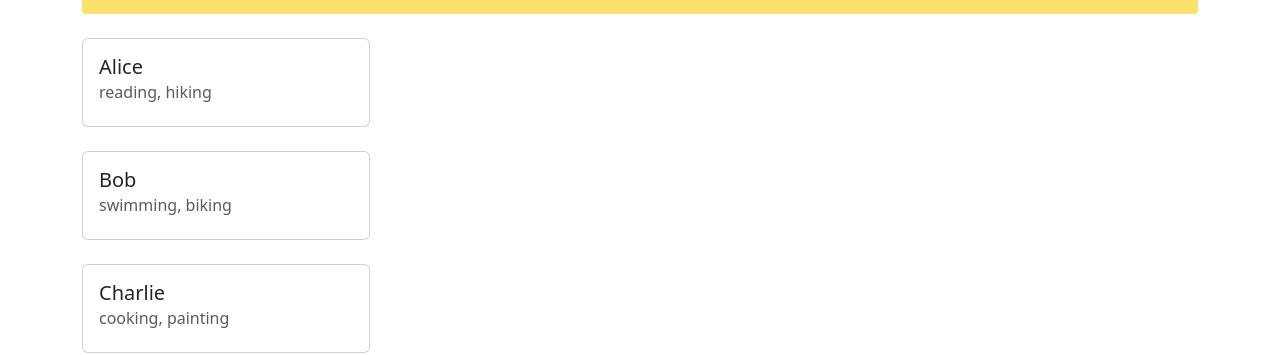
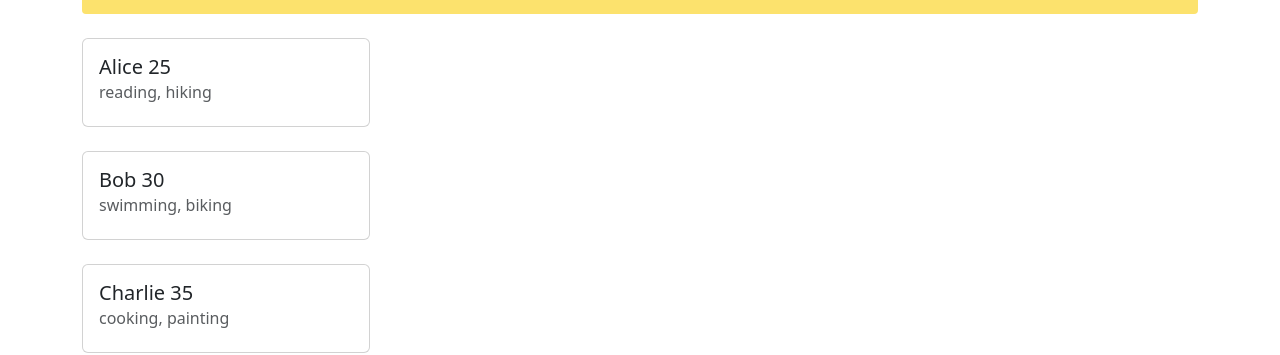
Before and after one commit to ileniadigital/HobbiesConnect, a Vue app in the folder frontend/: page /findfriends in a window 1280 px wide. Shown: the part 182-537 px from the top of the page. Built offline with nearby package versions, Linux system fonts and the light colour scheme.

Commit message:
Finished filtering bv age using hardcoded data

```diff
--- a/frontend/src/components/Filter.vue
+++ b/frontend/src/components/Filter.vue
@@ -30,6 +30,7 @@ export default defineComponent({
             }
             console.log('Age from:', this.ageFrom);
             console.log('Age to:', this.ageTo);
+            this.$emit('filter-age', this.ageFrom, this.ageTo);
         }
     }
 })
--- a/frontend/src/components/Friend.vue
+++ b/frontend/src/components/Friend.vue
@@ -1,7 +1,7 @@
 <template>
     <div class="card" style="width: 18rem;">
         <div class="card-body">
-            <h5 class="card-title">{{ name }}</h5>
+            <h5 class="card-title">{{ name }} {{ age }}</h5>
             <h6 class="card-subtitle mb-2 text-body-secondary">{{ hobbies.join(', ') }}</h6>
         </div>
     </div>
@@ -20,6 +20,10 @@ export default defineComponent({
         hobbies: {
             type: Array as PropType<string[]>,
             required: true
+        },
+        age: {
+            type: Number,
+            required: true
         }
     }
 })
--- a/frontend/src/pages/FindFriends.vue
+++ b/frontend/src/pages/FindFriends.vue
@@ -3,10 +3,10 @@
         Hi, {{ name }}
     </div>
     <!-- Add a filter -->
-    <Filter />
+    <Filter @filter-age="filterFriendsByAge" />
     <!-- Friends List -->
-    <div class="friend-card" v-for="friend in friends" :key="friend.name">
-        <Friend :name="friend.name" :hobbies="friend.hobbies" />
+    <div class="friend-card" v-for="friend in filteredFriends" :key="friend.name">
+        <Friend :name="friend.name" :hobbies="friend.hobbies" :age="friend.age" />
     </div>
 </template>
 
@@ -27,8 +27,24 @@ export default defineComponent({
                 { name: "Alice", age: 25, hobbies: ["reading", "hiking"] },
                 { name: "Bob", age: 30, hobbies: ["swimming", "biking"] },
                 { name: "Charlie", age: 35, hobbies: ["cooking", "painting"] },
-            ]
+            ],
+            ageFrom: 0,
+            ageTo: Infinity,
         };
+    },
+    computed: {
+        filteredFriends() {
+            if (this.ageFrom === null || this.ageTo === null) {
+                return this.friends;
+            }
+            return this.friends.filter(friend => friend.age >= this.ageFrom && friend.age <= this.ageTo);
+        }
+    },
+    methods: {
+        filterFriendsByAge(ageFrom: number, ageTo: number) {
+            this.ageFrom = ageFrom;
+            this.ageTo = ageTo;
+        }
     }
 })
 </script>
```
